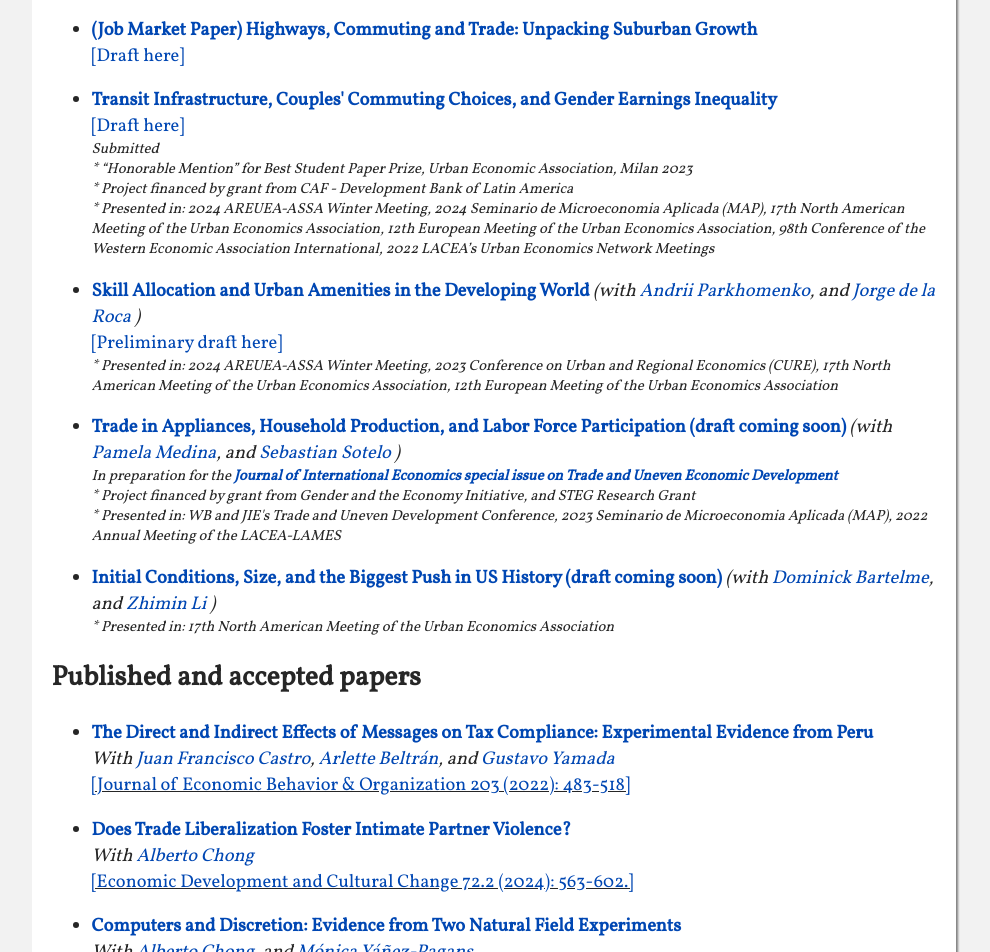
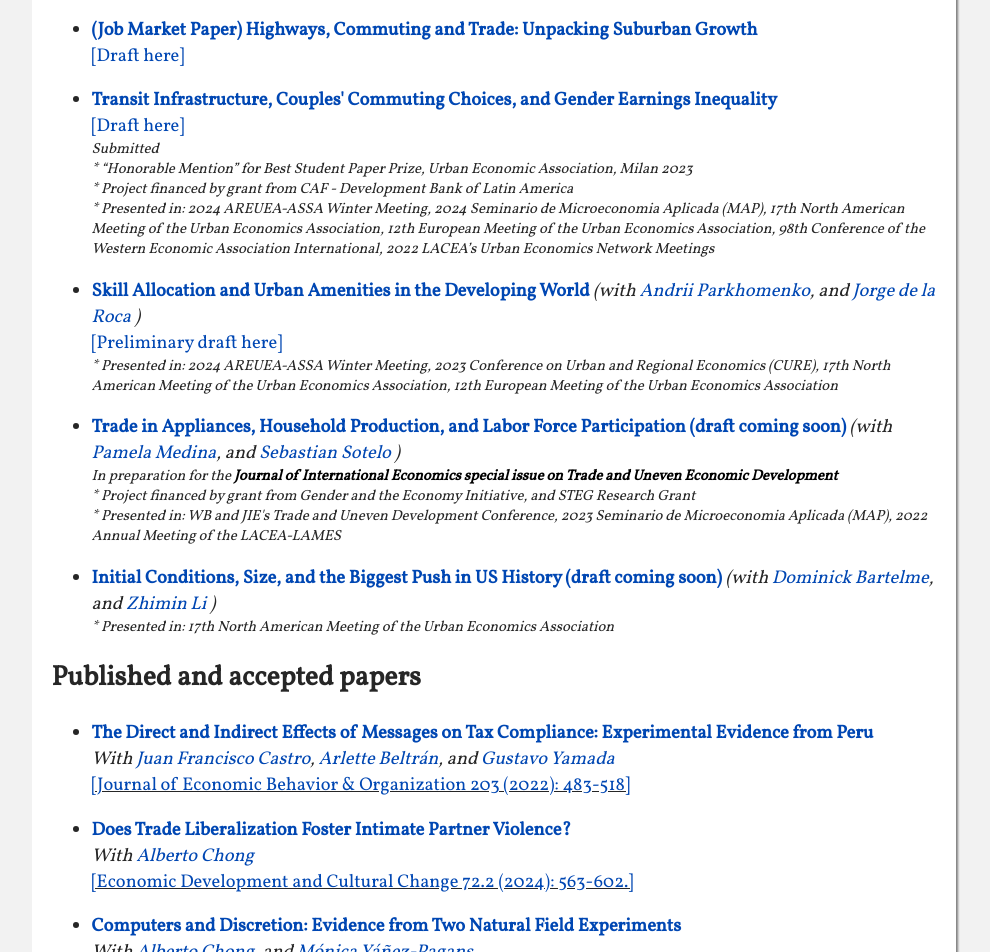
Before and after one commit to dvelasquezc/dvelasquezc.github.io, a Jekyll site: the page built from index.md, in a window 1280 px wide. Shown: the part 713-1665 px from the top of the page, without its empty margins (146-1136 px from the left). Built offline with Jekyll 4.4.1, drawn with Linux system fonts in a browser that asks for light colours; some web fonts are replaced.

Commit message:
update design links

```diff
--- a/index.md
+++ b/index.md
@@ -122,7 +122,7 @@
 
 			{% if paper.title == 'Trade in Appliances, Household Production, and Labor Force Participation (draft coming soon)' %}
 			<div class = "conferences">
-				<i>In preparation for the <b><a href="https://www.worldbank.org/en/events/2024/09/12/tradeconf" target="_blank"> Journal of International Economics special issue on Trade and Uneven Economic Development </a></b> </i>
+				<i>In preparation for the <b><a href="https://www.worldbank.org/en/events/2024/09/12/tradeconf" target="_blank" style="color: black;"> Journal of International Economics special issue on Trade and Uneven Economic Development </a></b> </i>
 			</div>
 			{% endif %}
 
```
